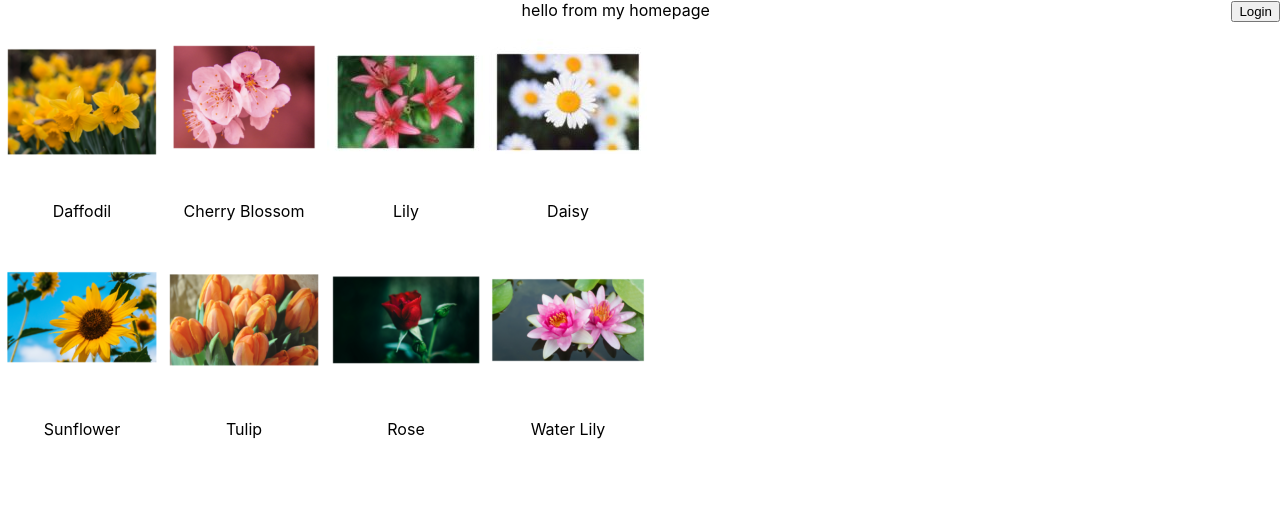
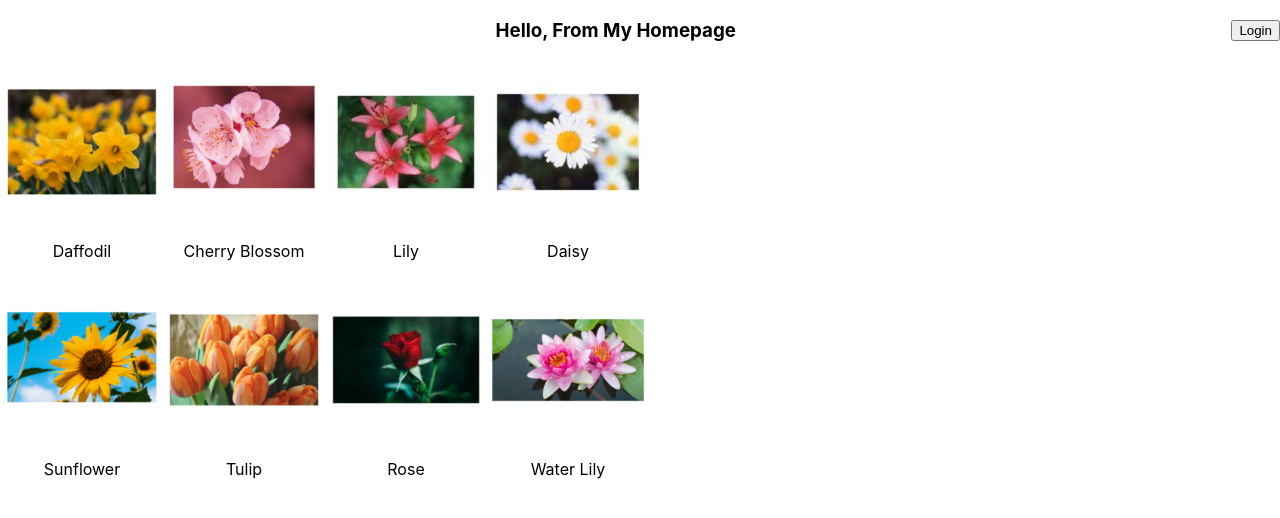
Before and after one commit to AlianaC/imagequiz, a React (Create React App) app in the folder imagequiz/: page / in a window 1280 px wide. Shown: the top 518 px of the page. Built offline with nearby package versions, Linux system fonts and the light colour scheme.

Commit message:
homepage heading

```diff
--- a/imagequiz/src/components/Home.js
+++ b/imagequiz/src/components/Home.js
@@ -82,7 +82,7 @@ class Home extends React.Component {
                     {this.state.authenticated ? this.state.username
                     : <button onClick={this.login}>Login</button>}
                 </div>
-                <div>hello from my homepage</div>
+                <div><h3>Hello, From My Homepage</h3></div>
                 <table id='flowers'>
                     <tbody>
                     {this.makeFlowerGrid()}
```
